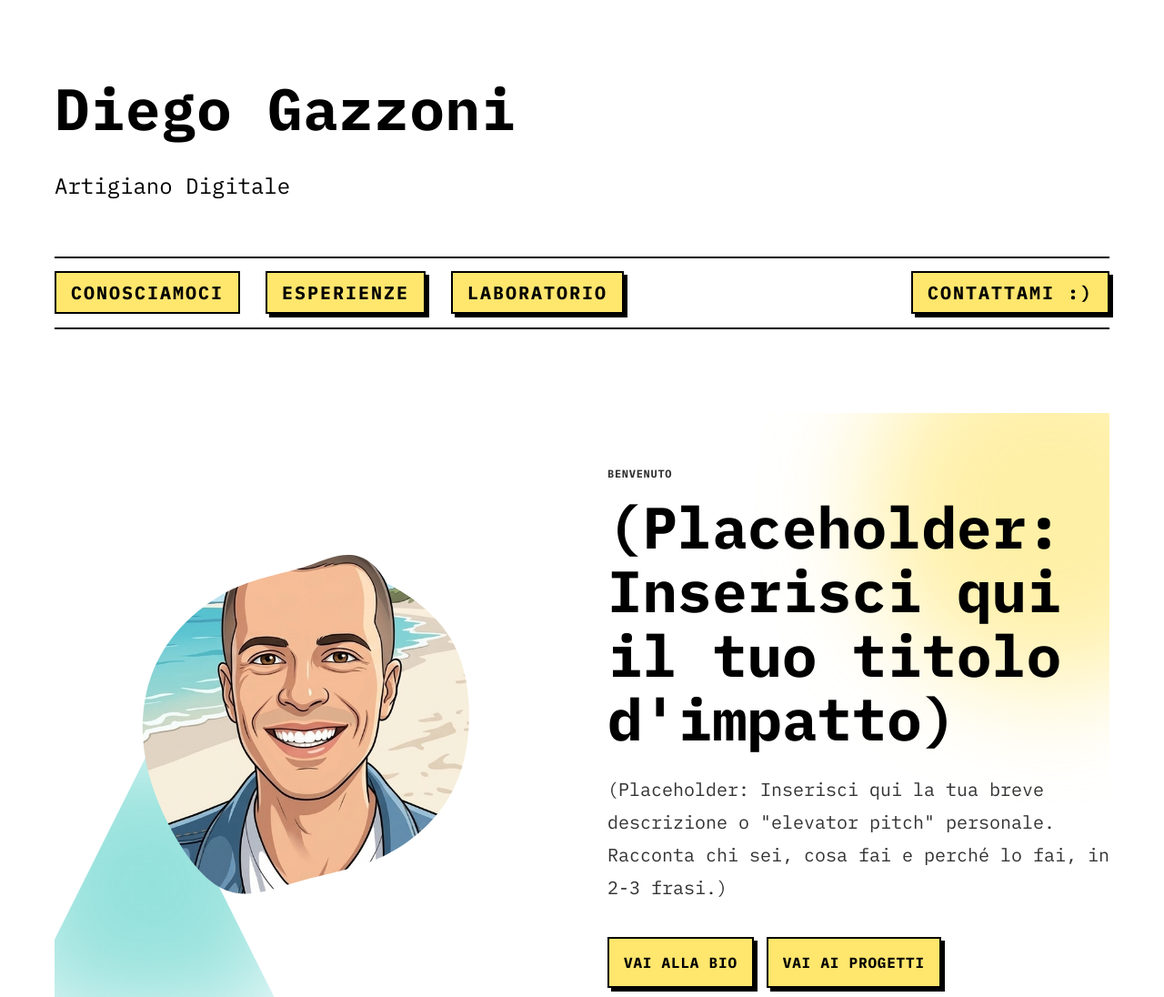
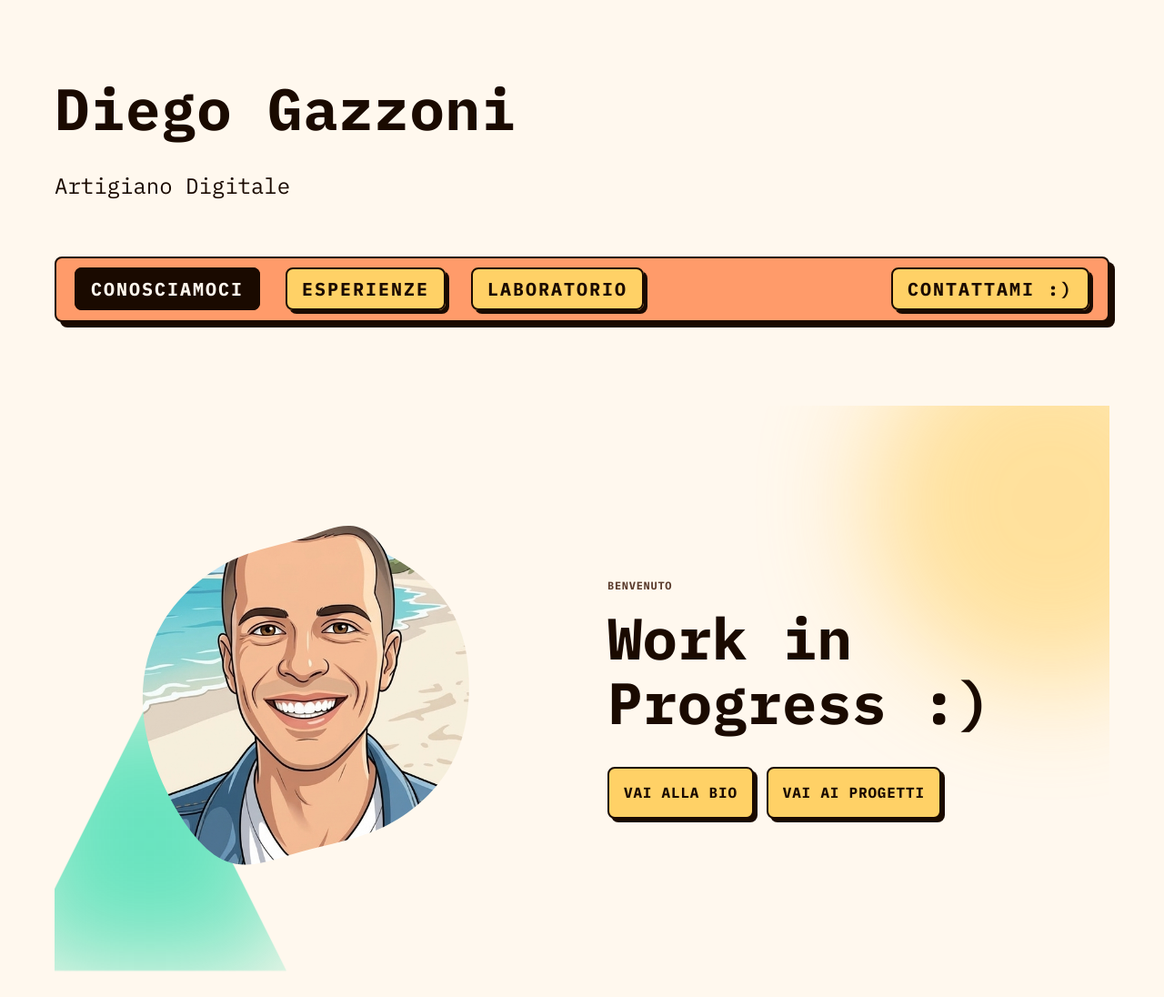
Before and after one commit to diegogazzoni/diegogazzoni-portfolio, a plain HTML site: page index.html in a window 1280 px wide. Shown: the top 1096 px of the page at 91% size. Drawn offline with Linux system fonts and the light colour scheme.

Commit message:
Work in progress

```diff
--- a/sections/home.html
+++ b/sections/home.html
@@ -21,8 +21,8 @@
 
     <div class="hero__content">
       <p class="eyebrow">Benvenuto</p>
-      <h2>(Placeholder: Inserisci qui il tuo titolo d'impatto)</h2>
-      <p class="text">(Placeholder: Inserisci qui la tua breve descrizione o "elevator pitch" personale. Racconta chi sei, cosa fai e perché lo fai, in 2-3 frasi.)</p>
+      <h2>Work in Progress :)</h2>
+      <p class="text"></p>
       <div class="hero__actions">
         <a class="button" href="#bio">Vai alla Bio</a>
         <a class="button" href="#projects">Vai ai Progetti</a>
--- a/styles.css
+++ b/styles.css
@@ -1,26 +1,26 @@
 :root {
   /* =========================================
-     ACTIVE THEME: Creative Pastel Pop (Fixed)
+     ACTIVE THEME: Warm Neobrutalism
+     Desert Sun & Terracotta pastel palette
      ========================================= */
-  --pop-yellow: #FFE66D;
-  --pop-green: #4ECDC4;
-  --pop-red: #FF6B6B;
-  --pop-orange: #FFB37B; /* Pastel Orange */
-  --pop-blue: #A2D2FF;
-  --pop-black: #000000;
-  --pop-white: #ffffff; /* Pure White requested */
+  --pop-yellow: #FFD166;    /* Warm Amber — primary accent (buttons, nav, pills) */
+  --pop-green:  #06D6A0;    /* Mint Green — secondary elements */
+  --pop-red:    #EF476F;    /* Hot Pink-Red — bold accent */
+  --pop-orange: #FF9B6A;    /* Terracotta — creative accent */
+  --pop-blue:   #F4A261;    /* Warm Sand */
+  --pop-black:  #1A0A00;    /* Deep Espresso */
+  --pop-white:  #FFF8EE;    /* Warm Cream */
 
-  --bg: var(--pop-white);
-  --surface: #ffffff;
-  --ink: var(--pop-black);
-  /* Muted text slightly lighter, but still readable */
-  --muted: #333333;
+  --bg:      var(--pop-white);
+  --surface: #FFFFFF;
+  --ink:     var(--pop-black);
+  --muted:   #5C3D2E;       /* Warm Brown muted text */
 
   --accent-1: var(--pop-red);    /* Buttons (Primary) */
   --accent-2: var(--pop-green);  /* Secondary Elements */
   --accent-3: var(--pop-yellow); /* Highlights / Pills */
 
-  --border: #dddddd;
+  --border: #E8C99A;
 
   /* =========================================
      THEME: Vibrant Energy (Inactive)
@@ -36,8 +36,8 @@
   */
 
   --shadow: 4px 4px 0 var(--ink);
-  --radius: 0;
-  --radius-sm: 0;
+  --radius: 8px;
+  --radius-sm: 4px;
   --space: 20px;
   --space-lg: 36px;
   --space-xl: 56px;
@@ -81,7 +81,7 @@ img {
   background: var(--pop-yellow);
   color: var(--ink);
   border: 2px solid var(--ink);
-  border-radius: 0;
+  border-radius: var(--radius-sm);
   font-weight: 600;
   letter-spacing: 0.02em;
   text-transform: uppercase;
@@ -103,7 +103,7 @@ img {
 
 .site-nav ul {
   list-style: none;
-  padding: 20px 0;
+  padding: 16px 20px;
   margin: var(--space-xl) 0 var(--space-lg);
   width: 100%;
   max-width: none;
@@ -111,8 +111,10 @@ img {
   justify-content: flex-start;
   gap: 28px;
   flex-wrap: wrap;
-  border-top: 2px solid var(--ink);
-  border-bottom: 2px solid var(--ink);
+  background: var(--pop-orange);
+  border: 2px solid var(--ink);
+  border-radius: var(--radius);
+  box-shadow: 6px 6px 0 var(--ink);
 }
 
 .site-nav ul li:last-child {
@@ -131,6 +133,7 @@ img {
   letter-spacing: 0.1em;
   padding: 8px 16px;
   border: 2px solid var(--ink);
+  border-radius: var(--radius);
   background: var(--pop-yellow);
   color: var(--ink);
   box-shadow: 4px 4px 0 var(--ink);
@@ -145,6 +148,8 @@ img {
 .site-nav .nav-link.is-active {
   transform: translate(4px, 4px);
   box-shadow: none;
+  background: var(--ink);
+  color: var(--pop-white);
 }
 
 
@@ -328,7 +333,7 @@ main.slide-in-start {
   align-items: center;
   gap: 8px;
   padding: 6px 12px;
-  border-radius: 0;
+  border-radius: var(--radius-sm);
   background: var(--pop-yellow); /* Pastel Pop */
   color: var(--ink);
   font-weight: 600;
@@ -346,7 +351,7 @@ main.slide-in-start {
 .card {
   background: var(--surface);
   border: 2px solid var(--ink);
-  border-radius: 0;
+  border-radius: var(--radius);
   padding: var(--space);
   box-shadow: 4px 4px 0 var(--ink);
   transition: transform var(--speed) ease, box-shadow var(--speed) ease;
@@ -361,7 +366,7 @@ main.slide-in-start {
 .card__label {
   display: inline-flex;
   padding: 4px 10px;
-  border-radius: 0;
+  border-radius: var(--radius-sm);
   background: var(--pop-yellow);
   color: var(--ink);
   font-weight: 700;
@@ -390,7 +395,7 @@ main.slide-in-start {
   background: var(--pop-yellow);
   color: var(--ink);
   border: 2px solid var(--ink);
-  border-radius: 0; /* Sharp edges */
+  border-radius: var(--radius); /* Slightly rounded */
   font-weight: 700;
   text-transform: uppercase;
   letter-spacing: 0.05em;
```
